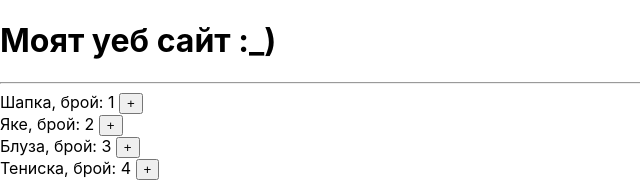
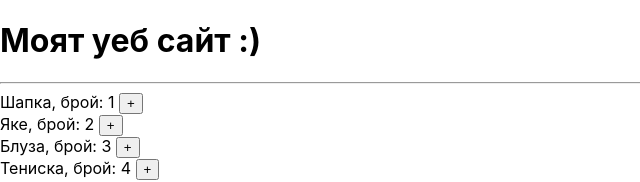
Before and after one commit to MohoBoho/MyReactApp, a React (Create React App) app: page / in a window 1280 px wide. Shown: the top 182 px of the page, without its empty margins (0-640 px from the left). Built offline with nearby package versions, Linux system fonts and the light colour scheme.

Commit message:
content update

```diff
--- a/src/App.js
+++ b/src/App.js
@@ -5,7 +5,7 @@ import NewsList from  './components/NewsList.js'
 function App() {
   return (
         <>
-          <h1>Моят уеб сайт :_)</h1>
+          <h1>Моят уеб сайт :)</h1>
           <hr/>
           <NewsList/>
         </>
```
